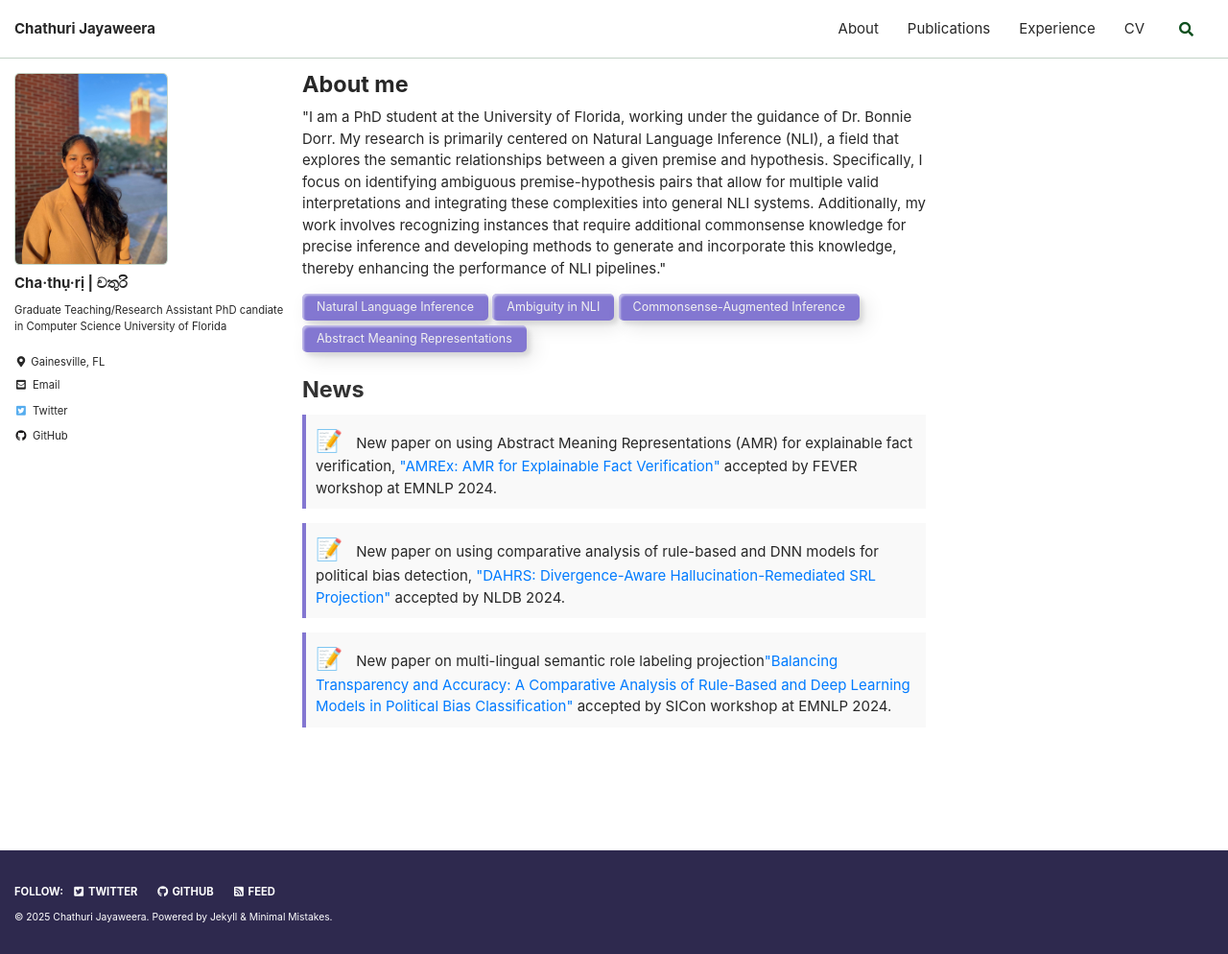
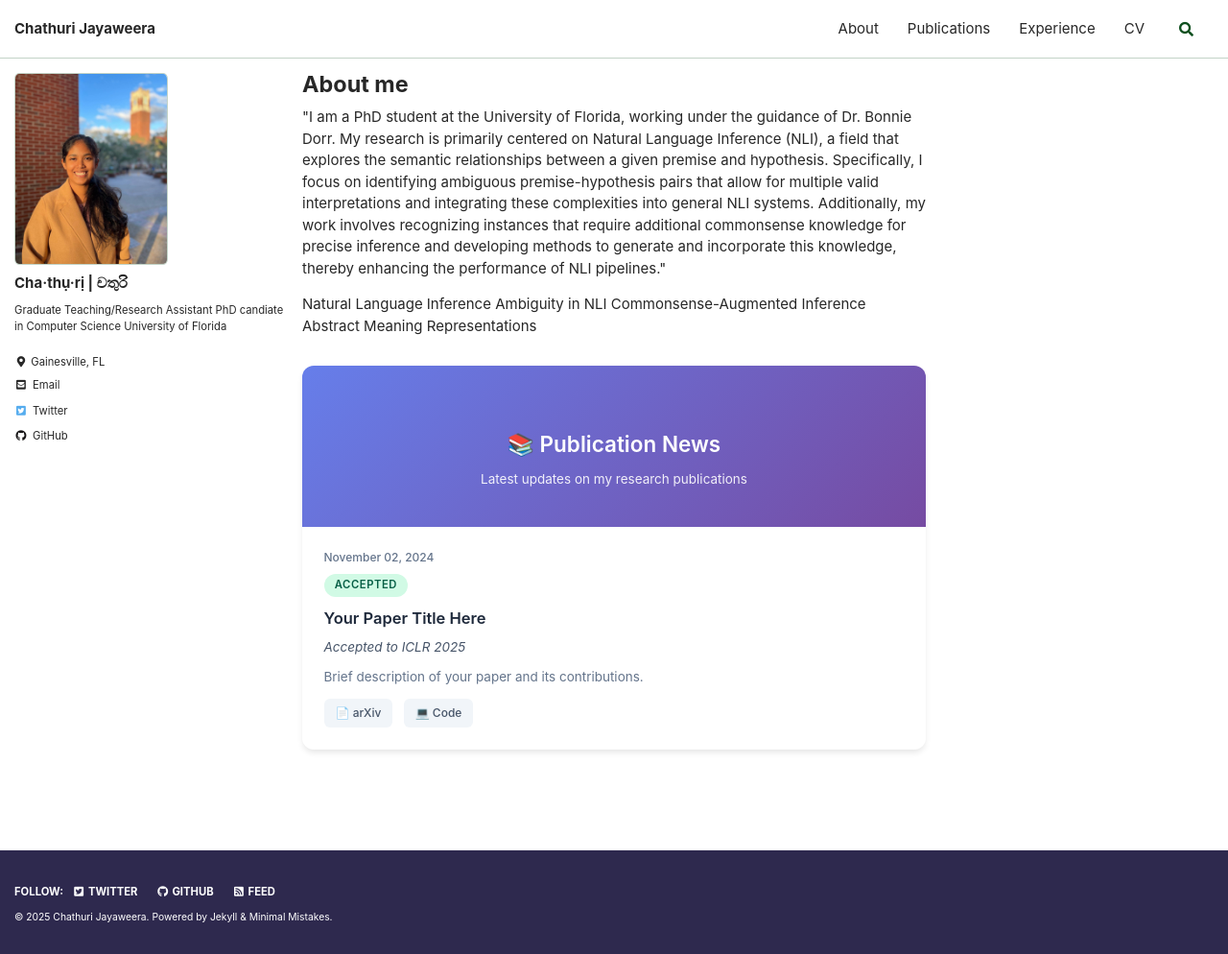
Before and after one commit to chestnutjay/chestnutjay.github.io, a Jekyll site: the page built from index.html, in a window 1280 px wide and 994 px high. Shown: the whole window at 96% size. Built offline with Jekyll 4.4.1, drawn with Linux system fonts in a browser that asks for light colours; cached includes are drawn as plain includes; the list of posts is cut into pages by our own code.

Commit message:
edited publication newsfeed

```diff
--- a/index.html
+++ b/index.html
@@ -31,6 +31,9 @@ build a more explainable pipeline for the said task."
 {% include feature_row type="center" %} -->
 "I am a PhD student at the University of Florida, working under the guidance of Dr. Bonnie Dorr. My research is primarily centered on Natural Language Inference (NLI), a field that explores the semantic relationships between a given premise and hypothesis. Specifically, I focus on identifying ambiguous premise-hypothesis pairs that allow for multiple valid interpretations and integrating these complexities into general NLI systems. Additionally, my work involves recognizing instances that require additional commonsense knowledge for precise inference and developing methods to generate and incorporate this knowledge, thereby enhancing the performance of NLI pipelines."
 
+
+
+
 <p>
 <span class="label custom-label animated_label">Natural Language Inference</span>
 <span class="label custom-label animated_label">Ambiguity in NLI</span>
@@ -38,7 +41,7 @@ build a more explainable pipeline for the said task."
 <span class="label custom-label animated_label">Abstract Meaning Representations</span>
 </p>
 
-<div class="news-section">
+<!-- <div class="news-section">
     <h1>News</h1>
 
     <div class="news-item">
@@ -56,10 +59,194 @@ build a more explainable pipeline for the said task."
         New paper on multi-lingual semantic role labeling projection<a href="https://link.springer.com/chapter/10.1007/978-3-031-70239-6_29" target="_blank">"Balancing Transparency and Accuracy: A Comparative Analysis of Rule-Based and Deep Learning Models in Political Bias Classification"</a> accepted by SICon workshop at EMNLP 2024.
       </div>
 
-  </div>
+  </div> -->
+
+  <!-- Publications Newsfeed Section -->
+<section class="newsfeed-container">
+    <div class="newsfeed-header">
+        <h2>📚 Publication News</h2>
+        <p>Latest updates on my research publications</p>
+    </div>
+
+    <div class="newsfeed-content" id="newsfeed">
+        <!-- Replace these with your actual publications -->
+        <div class="news-item">
+            <div class="news-date">November 02, 2024</div>
+            <span class="news-badge badge-accepted">Accepted</span>
+            <div class="news-title">
+                <a href="https://arxiv.org/abs/your-paper-id" target="_blank">Your Paper Title Here</a>
+            </div>
+            <div class="news-venue">Accepted to ICLR 2025</div>
+            <div class="news-description">
+                Brief description of your paper and its contributions.
+            </div>
+            <div class="news-links">
+                <a href="https://arxiv.org/abs/your-paper-id" class="news-link" target="_blank">📄 arXiv</a>
+                <a href="https://github.com/your-username/your-repo" class="news-link" target="_blank">💻 Code</a>
+            </div>
+        </div>
+
+        <!-- Add more news items here -->
+
+    </div>
+</section>
 
 
-<style>
+  <style>
+    /* Newsfeed Styles - Add to your existing CSS */
+.newsfeed-container {
+    max-width: 800px;
+    margin: 2rem auto;
+    background: white;
+    border-radius: 12px;
+    box-shadow: 0 4px 6px -1px rgba(0, 0, 0, 0.1);
+    overflow: hidden;
+}
+
+.newsfeed-header {
+    background: linear-gradient(135deg, #667eea 0%, #764ba2 100%);
+    color: white;
+    padding: 1.5rem;
+    text-align: center;
+}
+
+.newsfeed-header h2 {
+    font-size: 1.5rem;
+    font-weight: 600;
+    margin-bottom: 0.5rem;
+}
+
+.newsfeed-header p {
+    opacity: 0.9;
+    font-size: 0.9rem;
+}
+
+.newsfeed-content {
+    max-height: 500px;
+    overflow-y: auto;
+    padding: 0;
+}
+
+.newsfeed-content::-webkit-scrollbar {
+    width: 8px;
+}
+
+.newsfeed-content::-webkit-scrollbar-track {
+    background: #f1f5f9;
+}
+
+.newsfeed-content::-webkit-scrollbar-thumb {
+    background: #cbd5e1;
+    border-radius: 4px;
+}
+
+.news-item {
+    border-bottom: 1px solid #e2e8f0;
+    padding: 1.5rem;
+    transition: background-color 0.2s ease;
+}
+
+.news-item:hover {
+    background-color: #f8fafc;
+}
+
+.news-item:last-child {
+    border-bottom: none;
+}
+
+.news-date {
+    font-size: 0.8rem;
+    color: #64748b;
+    margin-bottom: 0.5rem;
+    font-weight: 500;
+}
+
+.news-badge {
+    display: inline-block;
+    padding: 0.25rem 0.75rem;
+    border-radius: 12px;
+    font-size: 0.75rem;
+    font-weight: 600;
+    margin-bottom: 0.75rem;
+    text-transform: uppercase;
+    letter-spacing: 0.05em;
+}
+
+.badge-preprint {
+    background: #fef3c7;
+    color: #92400e;
+}
+
+.badge-accepted {
+    background: #d1fae5;
+    color: #065f46;
+}
+
+.badge-published {
+    background: #dbeafe;
+    color: #1e40af;
+}
+
+.news-title {
+    font-size: 1.1rem;
+    font-weight: 600;
+    color: #1e293b;
+    margin-bottom: 0.5rem;
+    line-height: 1.4;
+}
+
+.news-title a {
+    color: inherit;
+    text-decoration: none;
+    transition: color 0.2s ease;
+}
+
+.news-title a:hover {
+    color: #667eea;
+}
+
+.news-venue {
+    font-size: 0.9rem;
+    color: #475569;
+    font-style: italic;
+    margin-bottom: 0.75rem;
+}
+
+.news-description {
+    font-size: 0.9rem;
+    color: #64748b;
+    line-height: 1.6;
+    margin-bottom: 0.75rem;
+}
+
+.news-links {
+    display: flex;
+    gap: 0.75rem;
+    flex-wrap: wrap;
+}
+
+.news-link {
+    display: inline-flex;
+    align-items: center;
+    gap: 0.25rem;
+    padding: 0.4rem 0.8rem;
+    background: #f1f5f9;
+    color: #475569;
+    text-decoration: none;
+    border-radius: 6px;
+    font-size: 0.8rem;
+    font-weight: 500;
+    transition: all 0.2s ease;
+}
+
+.news-link:hover {
+    background: #e2e8f0;
+    color: #334155;
+}
+  </style>
+
+
+<!-- <style>
     /* .label {
   color: #f0f0f0 var(--label-text-color);
   background: #b60e4e var(--label-color);
@@ -135,3 +322,4 @@ build a more explainable pipeline for the said task."
       text-decoration: underline;
     }
 </style>
+ -->
```
